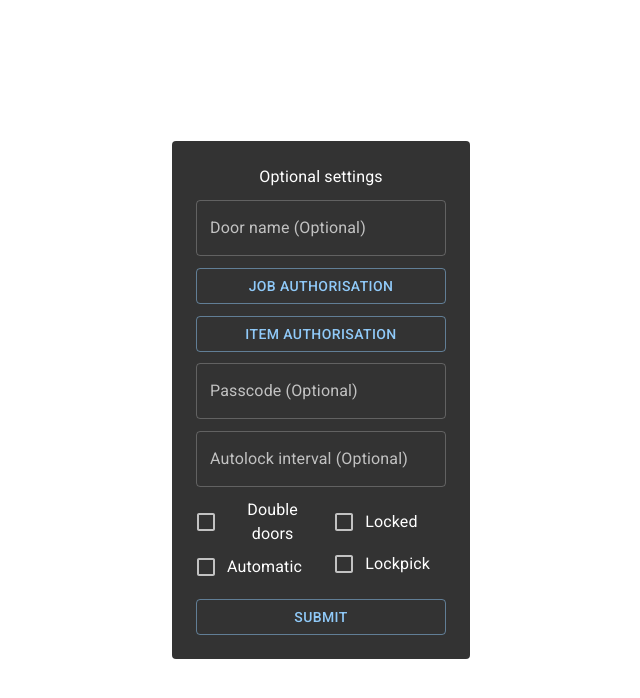
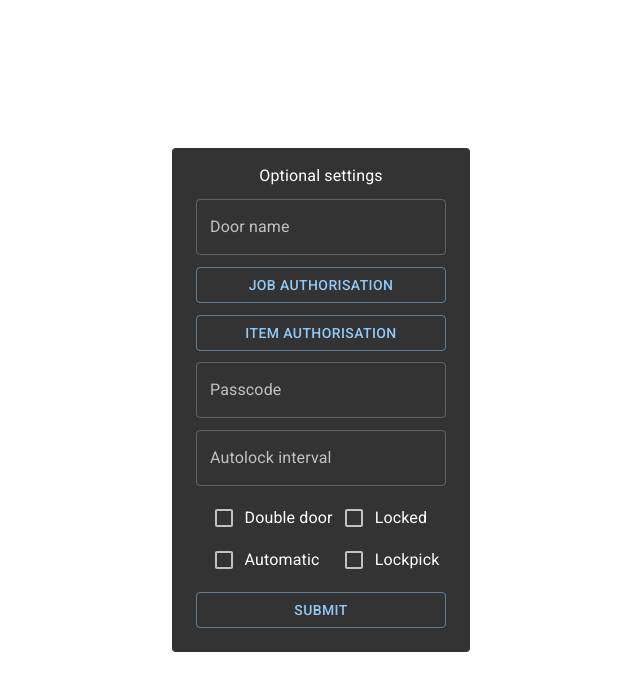
Before and after one commit to overextended/ox_doorlock, a React (Vite) app in the folder web/: page / in a window 1280 px wide. Shown: the top 698 px of the page, without its empty margins (319-959 px from the left). Built offline with nearby package versions, Linux system fonts and the light colour scheme.

Commit message:
fix(nui): Alignment improvements

```diff
--- a/web/src/components/App.tsx
+++ b/web/src/components/App.tsx
@@ -14,12 +14,13 @@ const App: React.FC = () => {
         alignItems="center"
         color="white"
         p={3}
+        pt={2}
         width={250}
         borderRadius={1}
         textAlign="center"
       >
         <Typography style={{ marginBottom: '0.7rem' }}>Optional settings</Typography>
-        <TextField fullWidth label="Door name (Optional)" style={{ marginBottom: '0.7rem' }} />
+        <TextField fullWidth label="Door name" style={{ marginBottom: '0.7rem' }} />
         <Divider />
         <Button fullWidth style={{ marginBottom: '0.7rem' }} variant="outlined">
           Job Authorisation
@@ -27,21 +28,21 @@ const App: React.FC = () => {
         <Button fullWidth style={{ marginBottom: '0.7rem' }} variant="outlined">
           Item Authorisation
         </Button>
-        <TextField fullWidth label="Passcode (Optional)" style={{ marginBottom: '0.7rem' }} />
+        <TextField fullWidth label="Passcode" style={{ marginBottom: '0.7rem' }} />
         <TextField
           fullWidth
-          label="Autolock interval (Optional)"
+          label="Autolock interval"
+          type="number"
           style={{ marginBottom: '0.7rem' }}
         />
-        {/* Tood: fix alignment */}
-        <Box display="flex" justifyContent="space-between" alignItems="center">
-          <Box justifySelf="flex-start" display="flex" flexDirection="column">
-            <FormControlLabel label="Double doors" control={<Checkbox />} />
-            <FormControlLabel label="Automatic" control={<Checkbox />} />
+        <Box display="flex">
+          <Box display="flex" justifyContent="space-evenly" flexDirection="column">
+            <FormControlLabel label="Double door" control={<Checkbox />} sx={{ margin: 0 }} />
+            <FormControlLabel label="Automatic" control={<Checkbox />} sx={{ margin: 0 }} />
           </Box>
-          <Box justifySelf="flex-end" display="flex" flexDirection="column">
-            <FormControlLabel label="Locked" control={<Checkbox />} />
-            <FormControlLabel label="Lockpick" control={<Checkbox />} />
+          <Box display="flex" justifyContent="space-evenly" flexDirection="column">
+            <FormControlLabel label="Locked" control={<Checkbox />} sx={{ margin: 0 }} />
+            <FormControlLabel label="Lockpick" control={<Checkbox />} sx={{ margin: 0 }} />
           </Box>
         </Box>
         <Button fullWidth style={{ marginTop: '0.7rem' }} variant="outlined">
```
